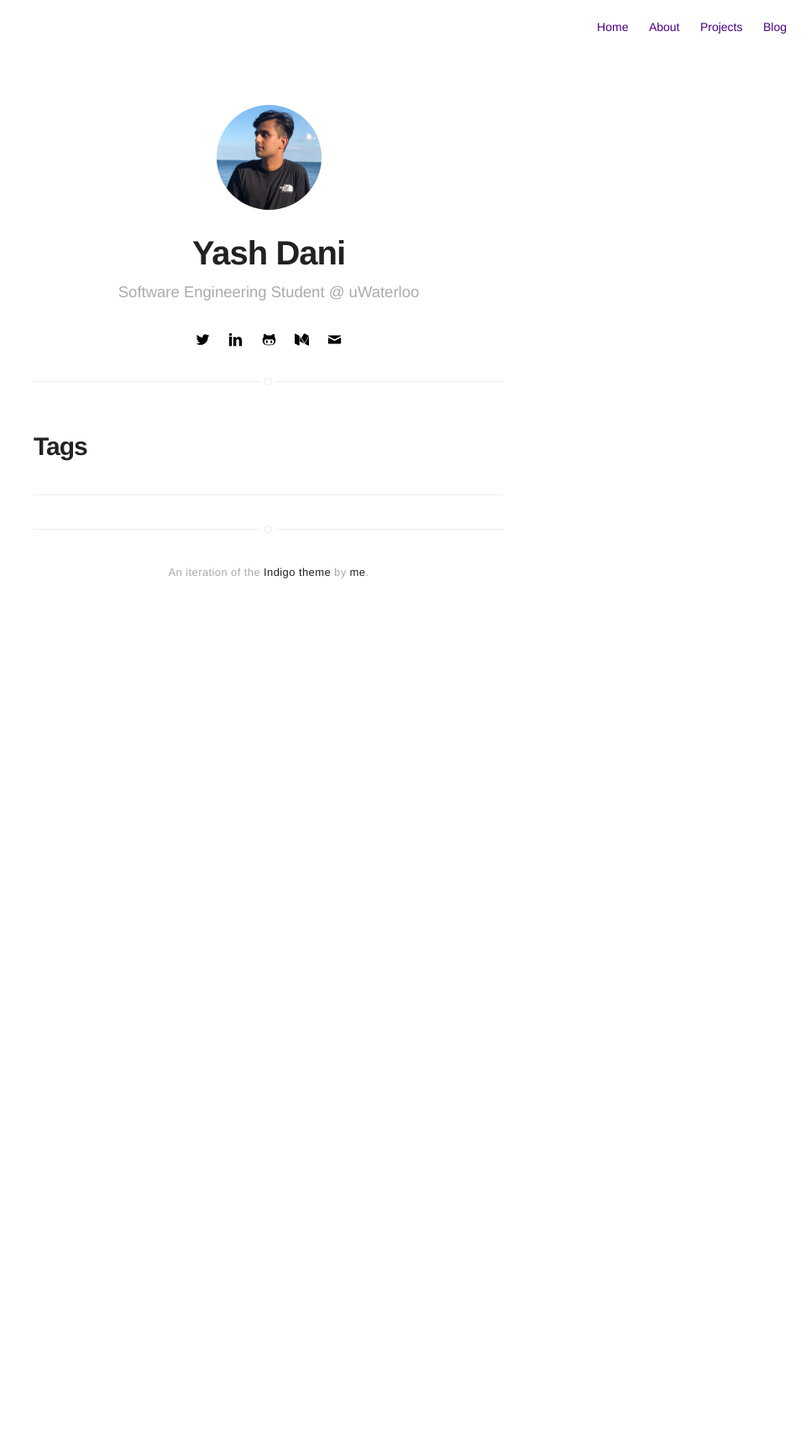
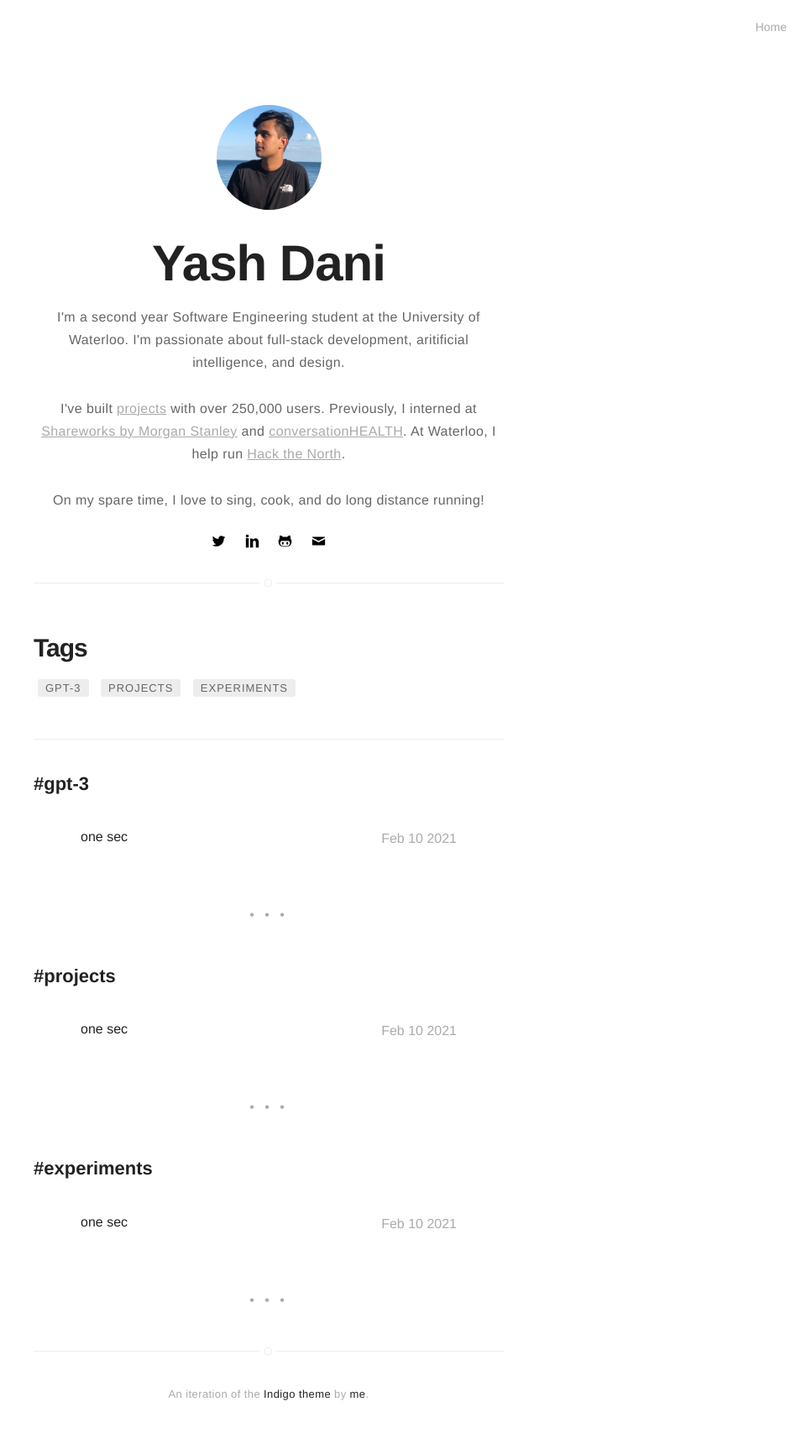
Before and after one commit to yash-dani/yash-dani.github.io, a Jekyll site: the page built from tags.html, in a window 1280 px wide. Shown: the whole page at 84% size, without its empty margins (320-1280 px from the left). Built offline with Jekyll 4.4.1, drawn with Linux system fonts in a browser that asks for light colours; before the commit the page ends 900 px from its top, so only the background shows below that; part of the change alters nothing that is shown.

Commit message:
updated bio

```diff
--- a/_config.yml
+++ b/_config.yml
@@ -1,7 +1,16 @@
 # main text of home
 title: Yash Dani
 name: Yash Dani
-bio: Software Engineering Student @ uWaterloo
+bio: >
+  I'm a Software Engineering student at the University of Waterloo.
+
+  Recently, I've built projects used by over 250,000 people.
+
+  Previously, I've interned at Shareworks by Morgan Stanley, and a bunch of startups.
+
+  At Waterloo, I help run Hack the North.
+
+  Excited you found my corner of the internet!
 
 # twitter summary info
 description: Yash Dani's personal site.
@@ -49,7 +58,6 @@ linkedin: ydani
 # stackoverflow: 7044681/mystackoverflow
 # quora: userquora
 # reddit: username
-medium: daniyash19
 # vimeo: myvimeo
 # lanyrd: mylanyrd
 email: yash.dani@uwaterloo.ca
@@ -76,11 +84,11 @@ pagination:
   permalink: "/:num/" # pagination link that will be appended
 
 # if you don't need projects, comment the *projects* configs below
-projects: true
+projects: false
 
 # if you don't need "about" or "blog", comment them out below
-about: true
-blog: true
+about: false
+blog: false
 
 # do you want to show the "read time" of the posts?
 read-time: true
--- a/_includes/header.html
+++ b/_includes/header.html
@@ -7,19 +7,20 @@
 {% if showHeader == true %}
     <header class="header-home {% if site.animation %}animated{% endif %}">
         {% if site.about %}
-            <a class="link" href="{{ site.url }}/">
+            <a class="link gradient-border" href="{{ site.url }}/">
                 <img class="selfie" alt="{{ site.name }}" src="{% if site.external-image %}{{ site.picture }}{% else %}{{ site.url }}/{{ site.picture }}{% endif %}" />
             </a>
         {% else %}
             <span class="link">
-                <img class="selfie" alt="{{ site.name }}" src="{% if site.external-image %}{{ site.picture }}{% else %}{{ site.url }}/{{ site.picture }}{% endif %}" />
+                <img class="selfie gradient-border" alt="{{ site.name }}" src="{% if site.external-image %}{{ site.picture }}{% else %}{{ site.url }}/{{ site.picture }}{% endif %}" />
             </span>
         {% endif %}
 
         <h1 class="title">{{ site.name }}</h1>
-        <h2 class="description">{{ site.bio }}</h2>
+        <p>I'm a second year Software Engineering student at the University of Waterloo. I'm passionate about full-stack development, aritificial intelligence, and design. <br><br>I've built <a href="https://github.com/yash-dani">projects</a> with over 250,000 users. Previously, I interned at <a href="https://shareworks.com">Shareworks by Morgan Stanley</a> and <a href="https://conversationhealth.com">conversationHEALTH</a>. At Waterloo, I help run <a href="https://hackthenorth.com">Hack the North</a>.<br><br>On my spare time, I love to sing, cook, and do long distance running!</p>
 
         {% include social-links.html %}
+
     </header>
 {% endif %}
 
--- a/_layouts/default.html
+++ b/_layouts/default.html
@@ -38,7 +38,6 @@ layout: compress
                 <div class="{{ page.title | downcase }}">
             {% endif %}
         {% endif %}
-
             {{ content }}
         </div>
     </div>
--- /dev/null
+++ b/_posts/2021-02-10-one-sec.md
@@ -0,0 +1,107 @@
+---
+title: one sec
+layout: post
+date: '2021-02-10 23:15:08'
+image: "/assets/images/markdown.jpg"
+headerImage: false
+tag:
+- gpt-3
+- projects
+- experiments
+category: blog
+author: Yash
+description: Making balance sheets using everyday language using GPT-3.
+---
+
+Sometime in summer 2020, my friend George pitched a side-project idea to me based on what he was learning in his accounting class.
+
+He thought we could use openAI's GPT-3 to let anyone generate accounting statements. We spent a weekend hacking it together and ultimately built this:
+
+<blockquote class="twitter-tweet"><p lang="en" dir="ltr">Built a GPT-3 bot that lets people with no accounting knowledge generate financial statements 📈 👀<br><br>Here it is creating balance sheets by turning everyday language into Python code: <a href="https://t.co/pFnhmi5guM">pic.twitter.com/pFnhmi5guM</a></p>&mdash; Yash Dani (@itsyashdani) <a href="https://twitter.com/itsyashdani/status/1285695850300219392?ref_src=twsrc%5Etfw">July 21, 2020</a></blockquote> <script async src="https://platform.twitter.com/widgets.js" charset="utf-8"></script>
+
+
+Frankly, the results completely blew us away. Within a really small amount of time, we were able to build a demo with a really compelling use case.
+
+Half a year later, we still weekly recieve emails/messages asking us to explain how exactly we built this. While we’ve briefly explained it in an article on InfoQ, we wanted to explain our thought process further here.
+
+[If you'd rather do your own digging instead, the code is fully open source here. (ADD A LINK) (ADD ADD ADD LINK)]
+
+
+## GPT-3
+If you have no idea what GPT-3 is, here’s a simple explaination from the openAI blog:
+
+> Given any text prompt, [GPT-3] will return a text completion, attempting to match the pattern you gave it.
+
+So for example, you get GPT-3 to write code for you by prompting it with examples of code snippets.
+
+In our case, we prompted GPT-3 with a text pattern containing 4-5 examples of input and output pairs. This what 1 input/output pair looks like:
+
+{% highlight raw %}
+Q: I bought a $30000 car on credit to be repaid in 5 years.
+A: [["add", 30000, "Property, Plant, Equipment"], ["add", 30000, "Long-Term Debt"]]
+{% endhighlight %}
+
+From the demo, you can see that our input describes a transaction in plain English. This was pretty easy, we just described that as our “question”.
+
+The output was a little more complicated. We knew we had to generate some command to update a spreadsheet. Frankly, this took many iterations to get right. Approaches like outputting a full Python script, a terminal command, and a csv file didn’t work well enough.
+
+Ultimately, we decided the best option was to generate a 2D Python array. Each element in the larger array is an area of the balance sheet to be updated. The inner arrays contain three elements: add/remove from a section, by how much, and what section of the balance sheet respectively.
+
+We then generated a few examples, and our fine-tuning data looked like this:
+{% highlight raw %}
+Q: I bought a $30000 car on credit to be repaid in 5 years.
+A: [["add", 30000, "Property, Plant, Equipment"], ["add", 30000, "Long-Term Debt"]]
+
+Q: I bought $20000 of equipment to be repaid in 2 months.
+A: [["add", 20000, "Property, Plant, Equipment"], ["add", 20000, "Short-Term Loans"]]
+
+Q: A customer owes me $150 for his purchases.
+A: [["add", 150, "Accounts Receivable"]]
+
+Q: I bought an additional $12000 worth of inventory which I paid for immediately.
+A: [["add", 1200, "Inventory"], ["remove", 12000, "Cash"]]
+
+Q: I bought new furniture for the store that cost me $99 in cash.
+A: [["add", 99, "Property, Plant, Equipment"], ["remove", 99, "Cash"]]
+
+Q: I just took out a loan for $12900 that I need to pay back in 3 years.
+A: [["add", 12900, "Long-Term Debt"], ["add", 12900, "Cash"]]
+
+Q: I prepaid $12000 for the rent for the next 3 months.
+A: [["add", 12000, "Prepaid Expenses"], ["remove", 12000, "Cash"]]
+{% endhighlight %}
+
+Once we had designed our prompts to a point where we were happy with them. We spent a bit of time tweaking parameters and ultimately created a basic API request to be called every time we wanted to ask a new question:
+
+{% highlight python %}
+def getGPT3(request):
+
+	# setup key and fine tuning data
+	key = open("key.txt", "r")
+	fineTuneData = open("fineTuneData.txt", "r")
+	question = "Q: " + request
+	openai.api_key = key.read()
+
+	# request completion from GPT-3
+	output = openai.Completion.create(
+	  engine="davinci",
+	  prompt= fineTuneData.read() + question + "\n",
+	  max_tokens=100,
+	  temperature=0.4,
+	  stop=["Q: ",'\n']
+	)
+
+	# process output
+	try:
+		output = json.loads(output["choices"][0]["text"].replace('A:',''))
+	except:
+		output = output["choices"][0]["text"].replace('A: ','')
+
+
+	return output
+{% endhighlight %}
+
+That’s pretty much it! Since we designed this bot, there’s been a lot of progress in the community to make prompt design much easier such as chronology. I’d also recommend reading Russel Foltz-Smith’s great article on the fundamentals of GPT-3 to help you better understand the ins and outs of effective prompt design.
+
+
+This demo shows just how powerful GPT-3 can be in the field of accounting and finance. Despite it being just a demo, the results it provided were remarkable. This can further be expanded out to fill out more fields of an accounting balance sheet and further on to other financial statements, including income, cashflow, and shareholder’s equity statements. GPT-3 is showing us that things that we (even recently) thought were impossible can be done with the expansion of AI.
--- a/_sass/base/general.sass
+++ b/_sass/base/general.sass
@@ -27,7 +27,7 @@ h4
 	font-size: 1.6rem
 
 a
-	color: $delta
+	color: $gama
 	text-decoration: underline
 
 p
--- a/_sass/components/header.sass
+++ b/_sass/components/header.sass
@@ -18,15 +18,15 @@
             opacity: .8
 
     > .title
-        font-size: 4rem
+        font-size: 6rem
         margin: 0 0 13px
 
     > .description
         font-size: 1.85rem
-        font-weight: 300
+        font-weight: 400
         font-style: normal
-        color: $gama
-        width: 70%
+        color: black
+        width: 100%
         margin: 0 auto 30px
 
         // if you put some links in your bio. ;)
```
